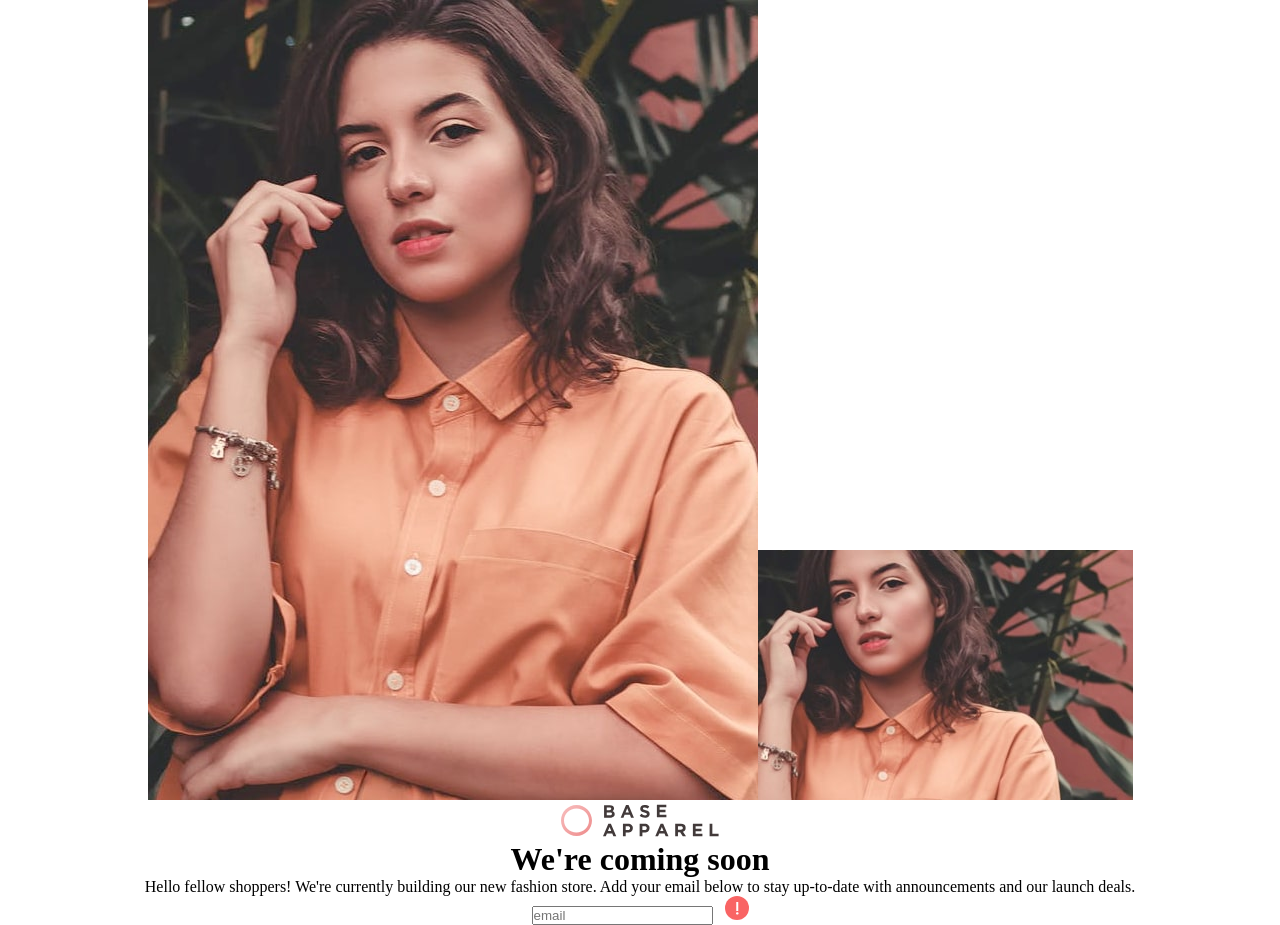
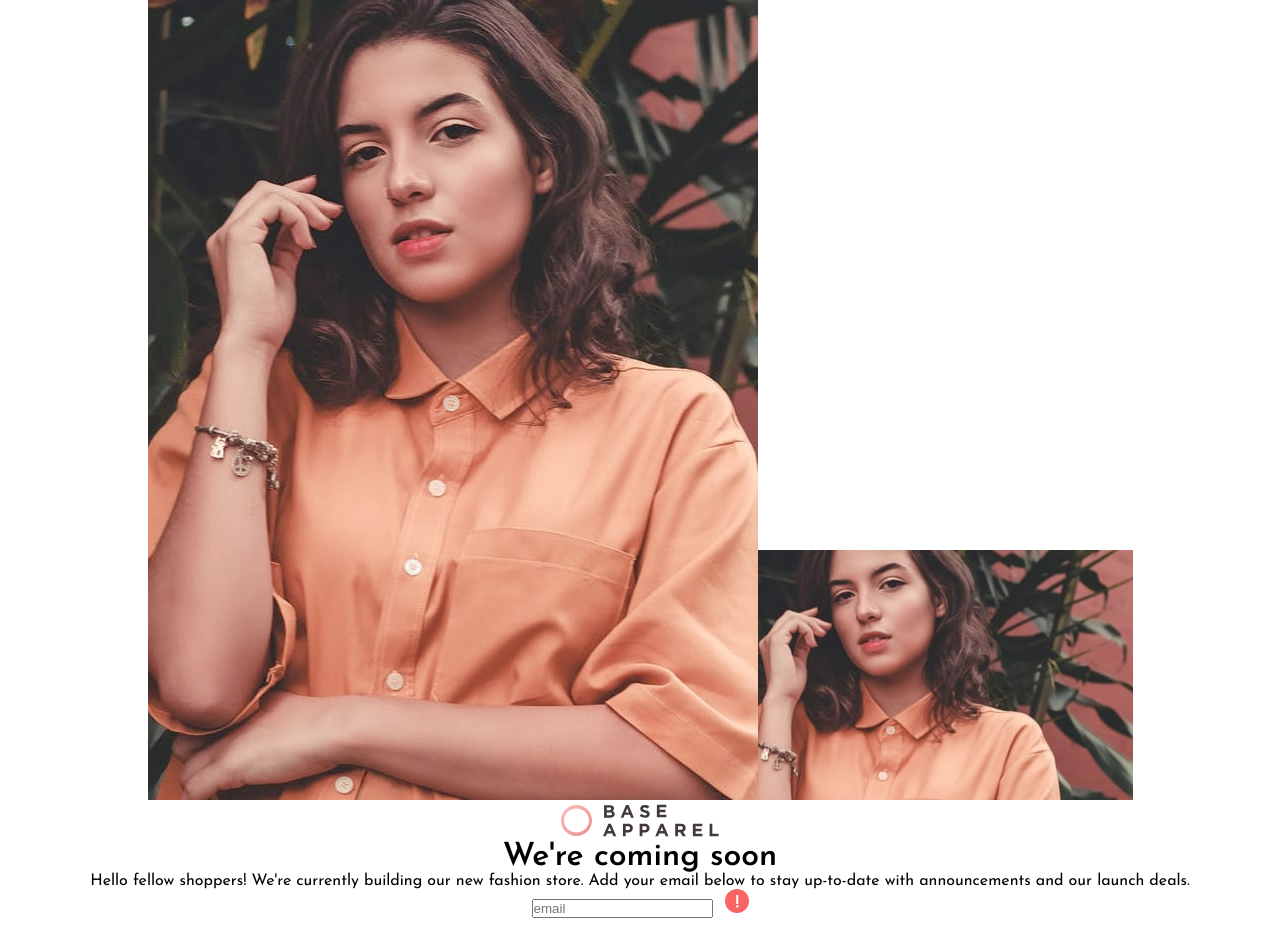
Before and after one commit to jshin720/baseApparelComponent, a React (Create React App) app: page / in a window 1280 px wide. Built offline with nearby package versions, Linux system fonts and the light colour scheme.

Commit message:
imported fonts

```diff
--- a/public/index.html
+++ b/public/index.html
@@ -15,6 +15,7 @@
       user's mobile device or desktop. See https://developers.google.com/web/fundamentals/web-app-manifest/
     -->
     <link rel="manifest" href="%PUBLIC_URL%/manifest.json" />
+    <link href="https://fonts.googleapis.com/css2?family=Josefin+Sans:wght@300;400;600&display=swap" rel="stylesheet">
     <!--
       Notice the use of %PUBLIC_URL% in the tags above.
       It will be replaced with the URL of the `public` folder during the build.
--- a/src/reset.css
+++ b/src/reset.css
@@ -2,6 +2,11 @@
   margin: 0;
   padding: 0;
   box-sizing: border-box;
+}
+
+body {
+  font-size: 16px;
+  font-family: "Josefin Sans", sans-serif;
 }
 
 .attribution {
```
